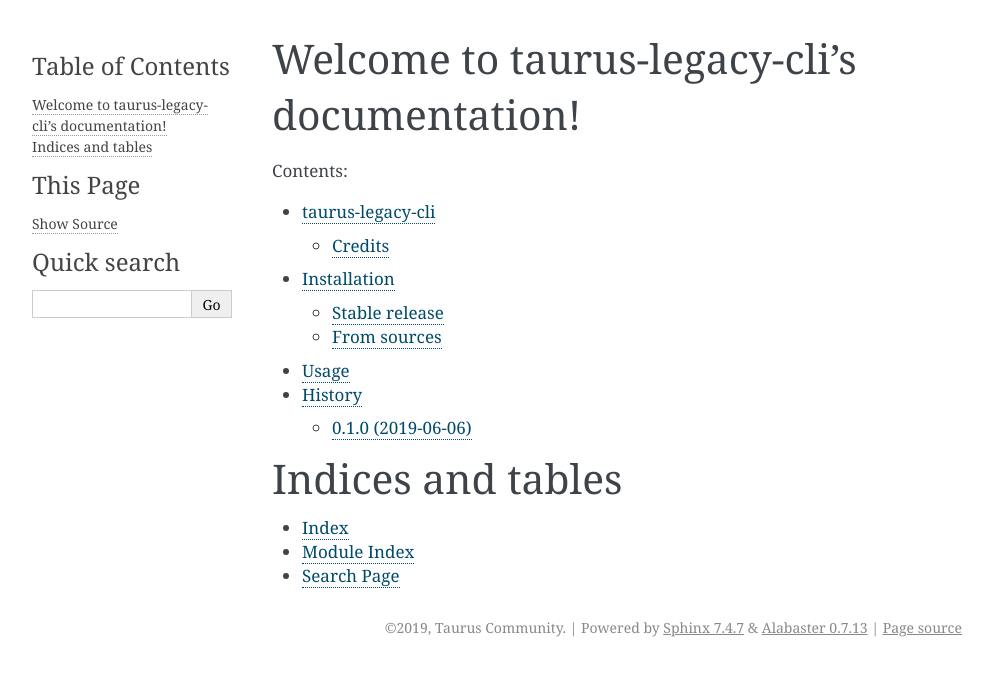
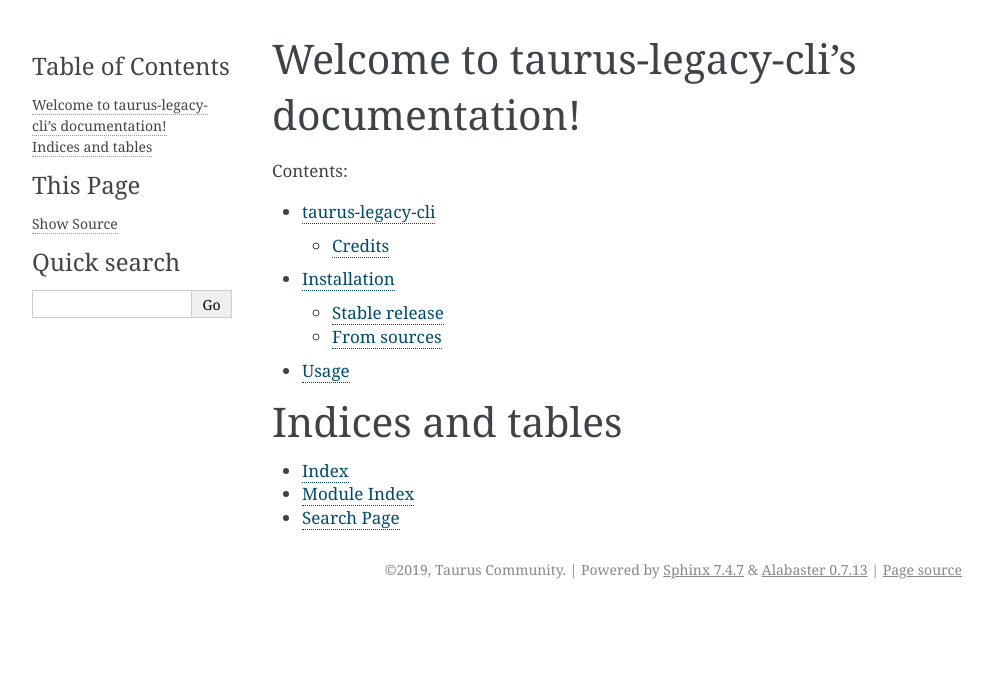
Before and after one commit to taurus-org/taurus_legacy_cli, a Sphinx documentation site: the page built from docs/index.rst, in a window 1280 px wide. Shown: the top 676 px of the page, without its empty margins (148-1141 px from the left). Built offline with Sphinx 7.4.7, drawn with Linux system fonts in a browser that asks for light colours; pages that are not in the unit, such as notebooks, are missing from menus.

```diff
--- a/HISTORY.rst
+++ /dev/null
@@ -1,8 +0,0 @@
-=======
-History
-=======
-
-0.1.0 (2019-06-06)
-------------------
-
-* First release on PyPI.
--- a/docs/history.rst
+++ /dev/null
@@ -1 +0,0 @@
-.. include:: ../HISTORY.rst
--- a/docs/index.rst
+++ b/docs/index.rst
@@ -9,7 +9,6 @@ Welcome to taurus-legacy-cli's documentation!
    installation
    usage
    modules
-   history
 
 Indices and tables
 ==================
```
Also changed, not shown: setup.py (+2 -5 lines), 2 other files.
